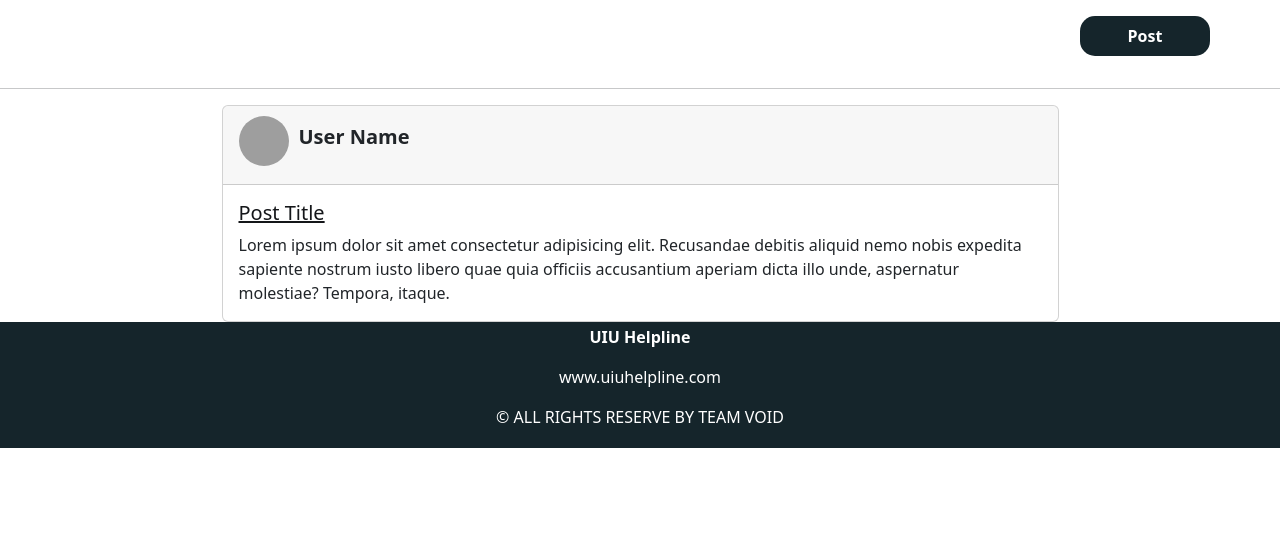
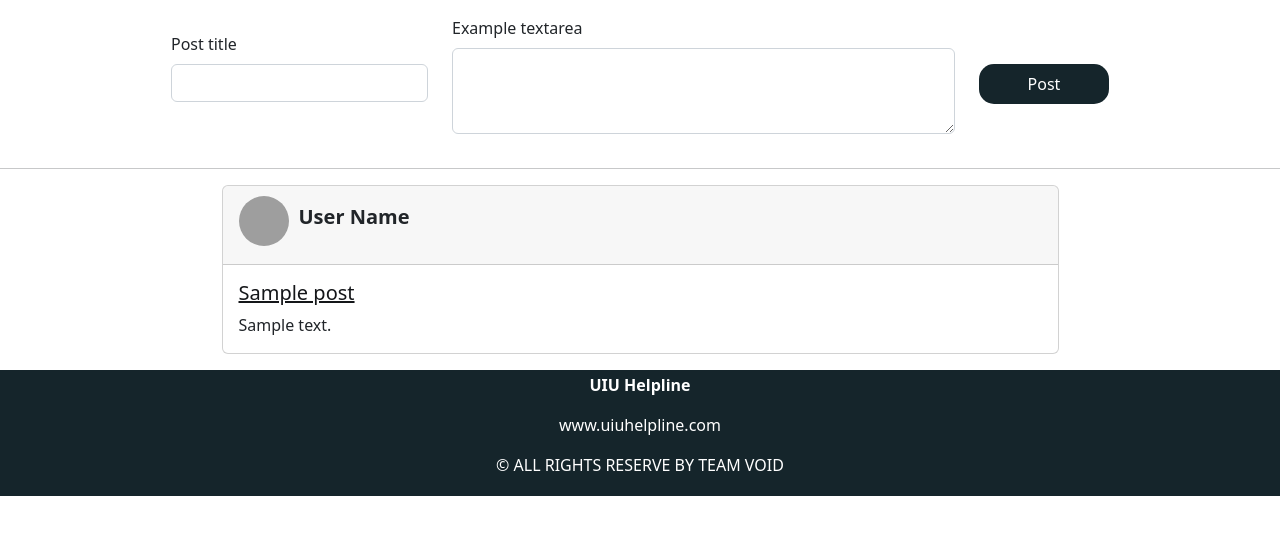
Before and after one commit to Duranta19/UIU-Helpline, a PHP site: page /community.php in a window 1280 px wide. Shown: the part 58-593 px from the top of the page. Run offline with PHP 8.4, Linux system fonts and the light colour scheme; tables that the repository leaves empty or names only in its code hold one stand-in row (values such as "Sample post"); grey boxes are pictures that could not be loaded.

Commit message:
community full without search

```diff
--- a/community.php
+++ b/community.php
@@ -1,24 +1,67 @@
+<?php
+$post_by = '1';
+if(isset($_POST['post'])){
+    include('components/dbConnect.php');
+    $post_title = $_POST['post_title'];
+    $post_des =  $_POST['post_details'];
+
+    // echo $post_title . " " . $post_des;
+
+    $sql = "INSERT INTO `community_post`(`post_title`, `post_details`,`post_by`) VALUES ('$post_title','$post_des', $post_by);";
+    $result = mysqli_query($conn,$sql);
+}
+
+// search
+if(isset($_GET['search'])){
+    $key = $_GET['search_key'];
+    // echo $key;
+}
+?>
 <?php
 $title = "Community";
 include "components/header.php";
 ?>
+
+<!-- submit post -->
 <div class="container">
-    <div class="row justify-content-md-end">
-        <button type="button" class="btn my-3 p-0" style="width:130px; height:40px; background-color: #15252B; border-radius: 15px; color:white;"><b>Post</b></button>
-    </div>
+
+        <form action="community.php" method="post">
+            <div class="row justify-content-center m-3">
+                <div class="col-auto my-3">
+                    <label for="exampleFormControlInput1" class="form-label">Post title</label>
+                    <input type="text" class="form-control" id="exampleFormControlInput1" name="post_title"placeholder="">
+                </div>
+                <div class="col-auto">
+                    <label for="exampleFormControlTextarea1" class="form-label">Example textarea</label>
+                    <textarea class="form-control" id="exampleFormControlTextarea1" name="post_details" rows="3" cols="50"></textarea>
+                </div>
+                <div class="col-auto">
+                    <input type="submit" value="Post" name="post" class="btn my-5 p-0" style="width:130px; height:40px; background-color: #15252B; border-radius: 15px; color:white;">
+                </div>
+            </div>
+        </form>
+
 </div>
 <hr>
+
+<!-- view post -->
 <div class="container">
-    <div class="card w-75 m-auto">
+    <?php
+    include('components/dbConnect.php');
+    $sql2 = "SELECT * FROM `community_post` WHERE 1 ORDER by date DESC;";
+    $result2 = mysqli_query($conn, $sql2);
+    while($row = mysqli_fetch_assoc($result2)) { ?>
+    <div class="card w-75 m-auto my-3">
         <div class="card-header" style="display:inline-flex">
             <img src="https://t3.ftcdn.net/jpg/05/34/22/36/360_F_534223627_0JFVJDBwNku7LyLazrtN6YBTJ2agUfP5.jpg" alt="" style="width:50px; height:50px; border-radius:50%; margin-top:2px">
             <p style="padding: 8px 10px; font-size:20px"><b>User Name</b></p>
         </div>
         <div class="card-body">
-            <h5 class="card-title"><a href="post_details.php">Post Title</a></h5>
-            <p class="card-text">Lorem ipsum dolor sit amet consectetur adipisicing elit. Recusandae debitis aliquid nemo nobis expedita sapiente nostrum iusto libero quae quia officiis accusantium aperiam dicta illo unde, aspernatur molestiae? Tempora, itaque.</p>
+            <h5 class="card-title"><a href="post_details.php?post_id=<?php echo $row['id'];?>"><?php echo $row['post_title'];?></a></h5>
+            <p class="card-text"><?php echo $row['post_details'];?></p>
         </div>
     </div>
+    <?php } ?>
 </div>
 
 <?php
--- /dev/null
+++ b/components/dbConnect.php
@@ -0,0 +1,6 @@
+<?php
+    $conn = mysqli_connect('localhost', 'team4errors', 'team4errors', 'uiu_helpline');
+    if(!$conn){
+        echo "Connection error" . mysqli_connect_error();
+    }
+?>
--- a/components/header.php
+++ b/components/header.php
@@ -14,9 +14,6 @@
             background-color: rgb(28, 56, 56);
         }
 
-        footer p {
-
-        }
 
         a {
             color: #141619;
@@ -50,7 +47,7 @@
                             <a class="nav-link active hov" aria-current="page" href="#" style="color: white;">Home</a>
                         </li>
                         <li class="nav-item">
-                            <a class="nav-link hov" href="#" style="color: white;">Community</a>
+                            <a class="nav-link hov" href="community.php" style="color: white;">Community</a>
                         </li>
                         <li class="nav-item">
                             <a class="nav-link hov" href="#" style="color: white;">Course Review</a>
@@ -65,9 +62,9 @@
                             <a class="nav-link hov" href="#" style="color: white;">Q/A</a>
                         </li>
                     </ul>
-                    <form class="d-flex" role="search">
-                        <input class="form-control me-2" type="search" placeholder="Search" aria-label="Search" style="background: transparent; color: white;">
-                        <button class="btn btn-outline-success" type="submit">Search</button>
+                    <form class="d-flex" role="search" method="GET" action="<?php echo htmlspecialchars($_SERVER['PHP_SELF']);?>">
+                        <input class="form-control me-2" type="search" name="search_key" placeholder="Search" aria-label="Search" style="background: transparent; color: white;">
+                        <button  class="btn btn-outline-success" name="search" type="submit">Search</button>
                     </form>
                 </div>
             </div>
```
Also changed, not shown: post_details.php (+30 -32 lines).
